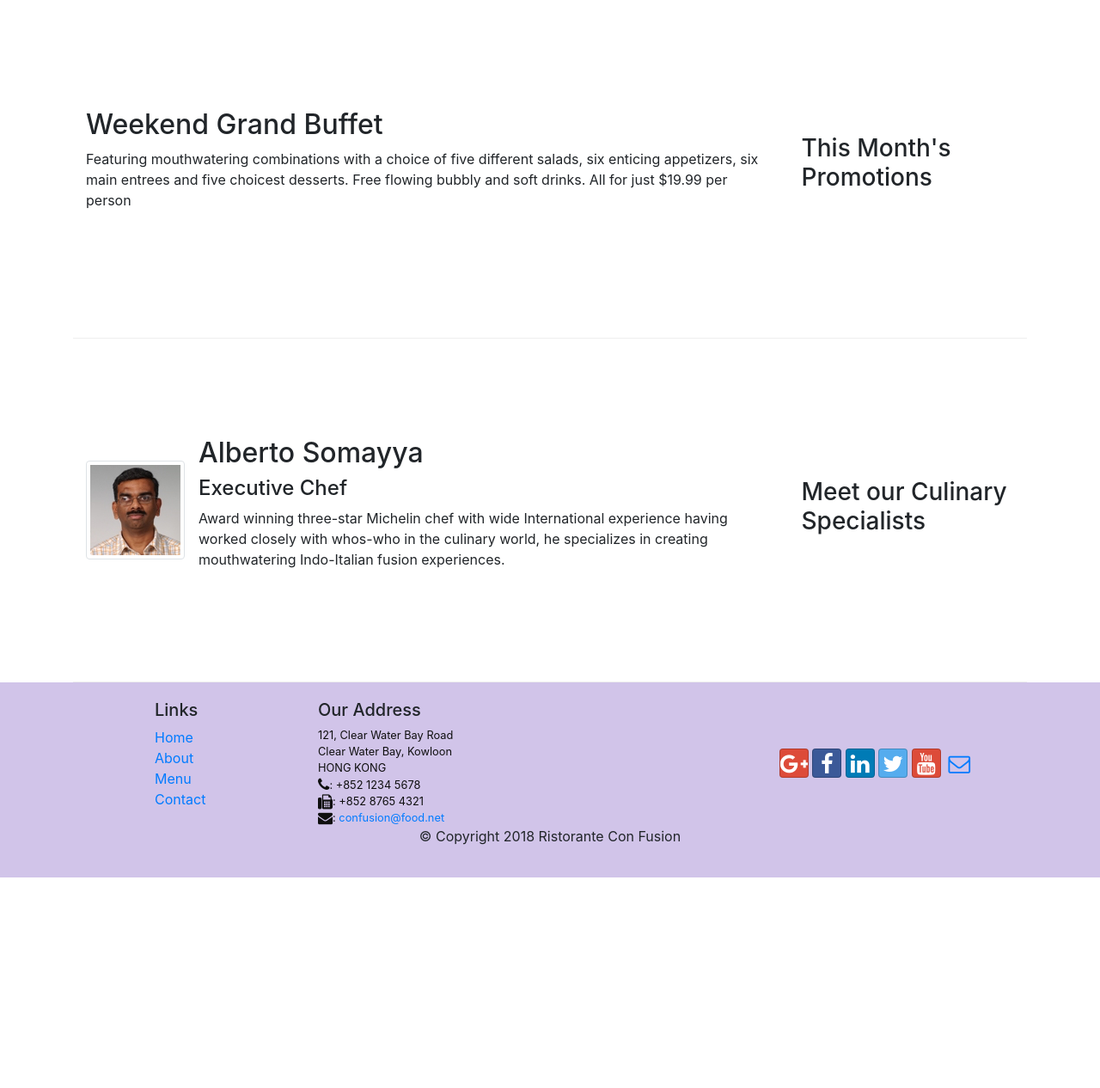
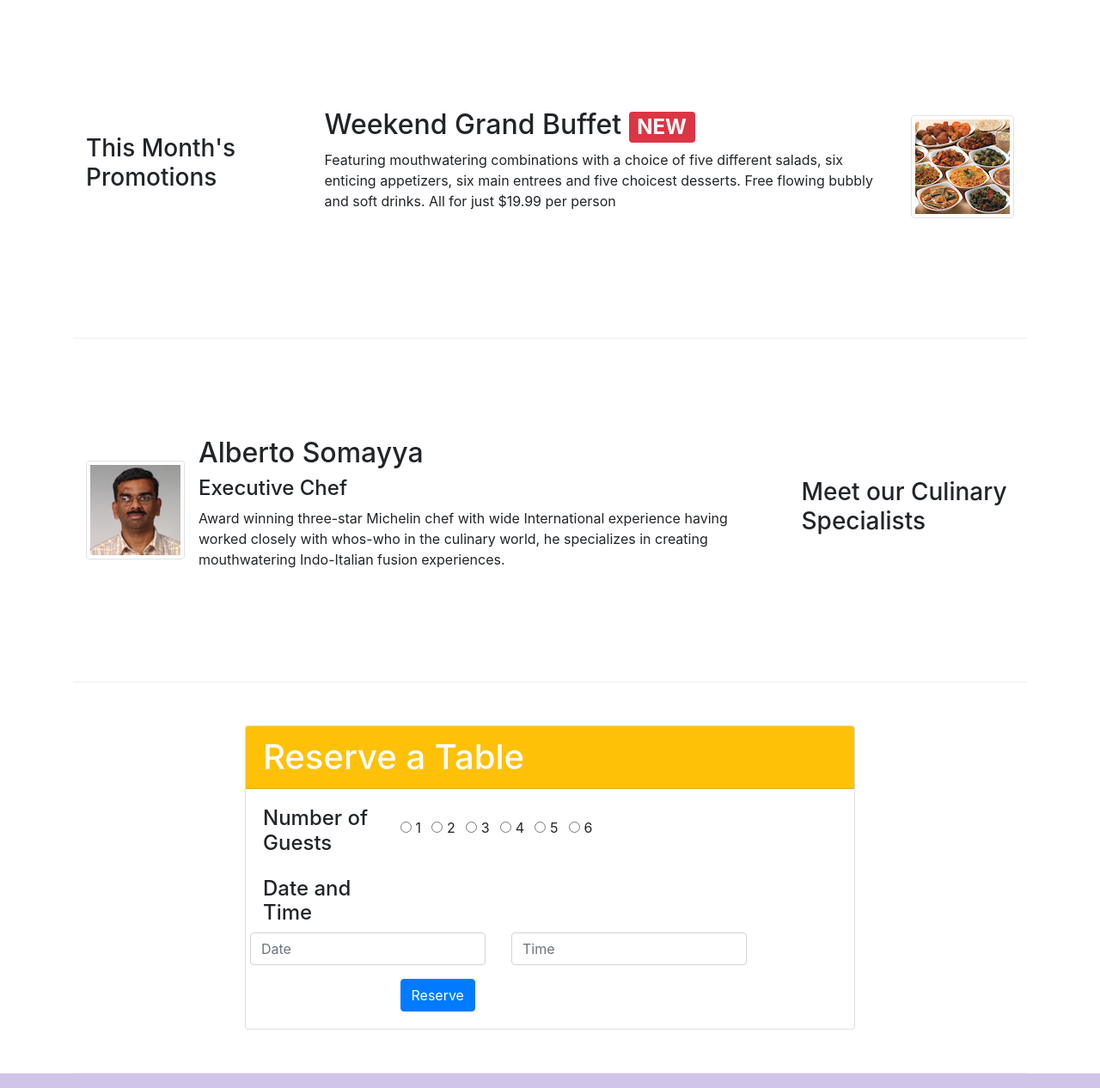
Before and after one commit to simplyDonald/bootstrap-tut, a website: page index.html in a window 1280 px wide. Shown: the part 740-2006 px from the top of the page at 86% size. Before the commit the page ends 1761 px from the top, so only its background shows below. Drawn offline with nearby package versions, Linux system fonts and the light colour scheme.

Commit message:
Bootstrap form assignment

```diff
--- a/index.html
+++ b/index.html
@@ -39,10 +39,11 @@
                     <h1>Ristorante con Fusion</h1>
                     <p>We take inspiration from the World's best cuisines, and create a unique fusion experience. Our lipsmacking creations will tickle your culinary senses!</p>
                 </div>
-                <div class="col-12 col-sm">
-                    <div class="col-12 col-sm align-self-center">
-                        <img src="img/logo.png" class="img-fluid">
-                    </div>
+                <div class="col-12 col-sm align-self-center">
+                    <img src="img/logo.png" class="img-fluid">
+                </div>
+                <div class="col-12 col-sm align-self-center">
+                    <a href="#form" class="btn btn-warning btn-block btn-sm" role="button">Reserve a Table</a>
                 </div>
             </div>
         </div>
@@ -54,7 +55,7 @@
                 <img class="d-flex mr-3 img-thumbnail align-self-center"
                         src="img/uthappizza.png" alt="Uthappizza">
                 <div class="media-body">
-                    <h2 class="mt-0">Uthappizza<span class="badge badge-danger">HOT</span><span class="badge badge-pill badge-secondary">$4.99</span></h2>
+                    <h2 class="mt-0">Uthappizza <span class="badge badge-danger">HOT</span><span class="badge badge-pill badge-secondary">$4.99</span></h2>
                     <p class="d-none d-sm-block">A unique combination of Indian Uthappam (pancake) and
                         Italian pizza, topped with Cerignola olives, ripe vine
                         cherry tomatoes, Vidalia onion, Guntur chillies and
@@ -68,9 +69,18 @@
             <div class="col-12 col-sm-4 order-sm-last col-md-3">
                 <h3>This Month's Promotions</h3>
             </div>
-            <div class="col-12 order-sm-first col-sm">
-                <h2>Weekend Grand Buffet</h2>
-                <p>Featuring mouthwatering combinations with a choice of five different salads, six enticing appetizers, six main entrees and five choicest desserts. Free flowing bubbly and soft drinks. All for just $19.99 per person </p>
+            <div class="col-12 order-sm-last col-sm col-md">
+                <div class="media">
+
+                    <div class="media-body">
+                        <h2 class="mt-0">Weekend Grand Buffet <span class="badge badge-danger">NEW</span></h2>
+                        <p class="d-none d-sm-block">Featuring mouthwatering combinations with a choice of five different salads, six enticing appetizers, six main entrees and five choicest desserts. Free flowing bubbly and soft drinks. All for just $19.99 per person </p>
+                    </div>
+                    <img class="d-flex ml-3 img-thumbnail align-self-center"
+                        src="img/buffet.png" alt="Buffet">
+
+                </div>
+
             </div>
         </div>
 
@@ -93,10 +103,71 @@
                     </div>
                 </div>
             </div>
+
+        </div>
+        <div class="row row-content align-items-center" id="form">
+            <div class="col-12 offset-md-2 col-md-8">
+                <div class="card">
+                    <h1 class="card-header bg-warning text-white">Reserve a Table</h1>
+                    <div class="card-body">
+                        <form action="GET">
+                            <div class="form-group row">
+                                <div class="col-12 col-md-3">
+                                    <h4>Number of Guests</h4>
+                                </div>
+                                <div class="form-group row col">
+                                    <div class=" form-check form-check-inline">
+                                        <input class="form-check-input" type="radio" id="guest1" name="guest" value="1">
+                                        <label class="form-check-label" for="guest1">1</label>
+                                    </div>
+                                    <div class="form-check  form-check-inline">
+                                        <input class="form-check-input" type="radio" id="guest2" name="guest" value="2">
+                                        <label class="form-check-label" for="guest2">2</label>
+                                    </div>
+                                    <div class="form-check form-check-inline">
+                                        <input class="form-check-input" type="radio" id="guest3" name="guest" value="3">
+                                        <label class="form-check-label" for="guest3">3</label>
+                                    </div>
+                                    <div class="form-check  form-check-inline">
+                                        <input class="form-check-input" type="radio" id="guest4" name="guest" value="4">
+                                        <label class="form-check-label" for="guest4">4</label>
+                                    </div>
+                                    <div class="form-check form-check-inline">
+                                        <input class="form-check-input" type="radio" id="guest5" name="guest" value="5">
+                                        <label class="form-check-label" for="guest5">5</label>
+                                    </div>
+                                    <div class="form-check form-check-inline">
+                                        <input class="form-check-input" type="radio" id="guest6" name="guest" value="6">
+                                        <label class="form-check-label" for="guest6">6</label>
+                                    </div>
+                                </div>
+                            </div>
+                            <div class="form-group row">
+                                <div class="col-md-3">
+                                    <h4>Date and Time</h4>
+                                </div>
+                                <div class="row">
+                                    <div class="col-md-6">
+                                        <input class="form-control" type="text" id="date" name="guest" value="" placeholder="Date">
+                                    </div>
+                                    <div class="col-md-6">
+                                        <input class="form-control" type="text" id="time" name="guest" value="" placeholder="Time">
+                                    </div>
+                                </div>
+                            </div>
+                            <div class="row">
+                                <div class="offset-md-3">
+                                    <a role="button" class="btn btn-primary" href="#">Reserve</a>
+                                </div>
+                            </div>
+                        </form>
+                    </div>
+                </div>
+            </div>
         </div>
     </div>
 
-    <footer class="footer">
+    <footer class="footer col-12">
         <div class="container">
             <div class="row">
                 <div class="col-4 offset-1 col-sm-2">
```
